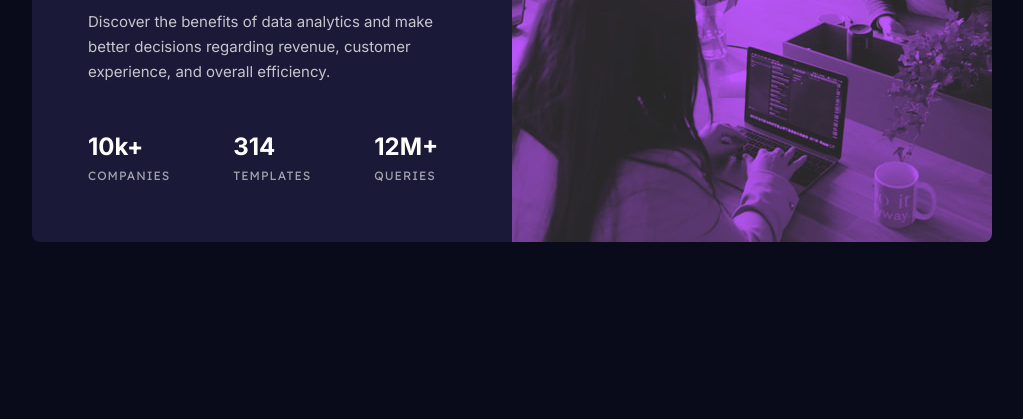
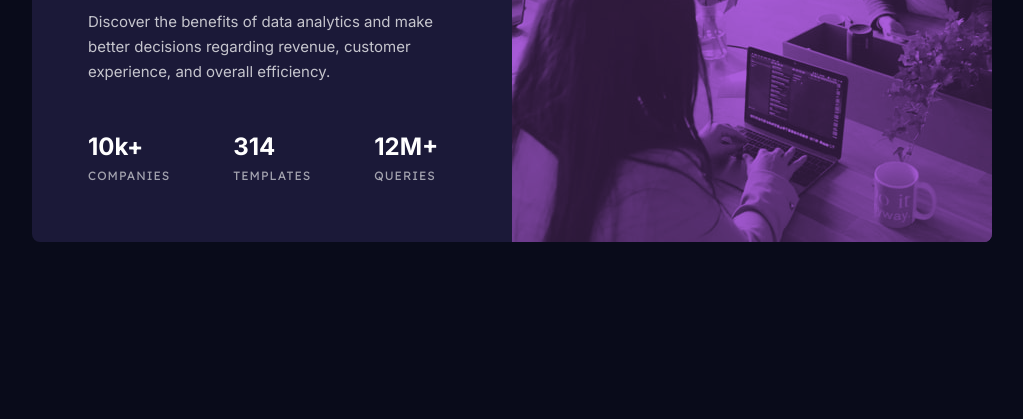
Before and after one commit to kenyontu/frontend-mentor-stats-preview-card-component, a website: page public/index.html in a window 1280 px wide. Shown: the part 381-800 px from the top of the page, without its empty margins (128-1151 px from the left). Drawn offline with nearby package versions, Linux system fonts and the light colour scheme; files that its build step writes are made by us from their sources.

Commit message:
make picture color better match the design

```diff
--- a/public/styles.scss
+++ b/public/styles.scss
@@ -51,14 +51,21 @@ main {
   max-width: 410px;
 
   &__picture {
+    position: relative;
     background-color: var(--clr-purple-400);
-    background-image: url(images/image-header-mobile.jpg);
-    background-blend-mode: multiply;
-    background-size: cover;
-    background-repeat: no-repeat;
-    filter: contrast(70%) saturate(190%);
     width: 100%;
     height: 240px;
+
+    &::after {
+      content: '';
+      position: absolute;
+      inset: 0;
+      opacity: 0.75;
+      background-image: url(images/image-header-mobile.jpg);
+      background-size: cover;
+      background-repeat: no-repeat;
+      mix-blend-mode: multiply;
+    }
   }
 
   &__content {
@@ -136,7 +143,10 @@ main {
 
     &__picture {
       height: 446px;
-      background-image: url(images/image-header-desktop.jpg);
+
+      &::after {
+        background-image: url(images/image-header-desktop.jpg);
+      }
     }
 
     &__content {
```
